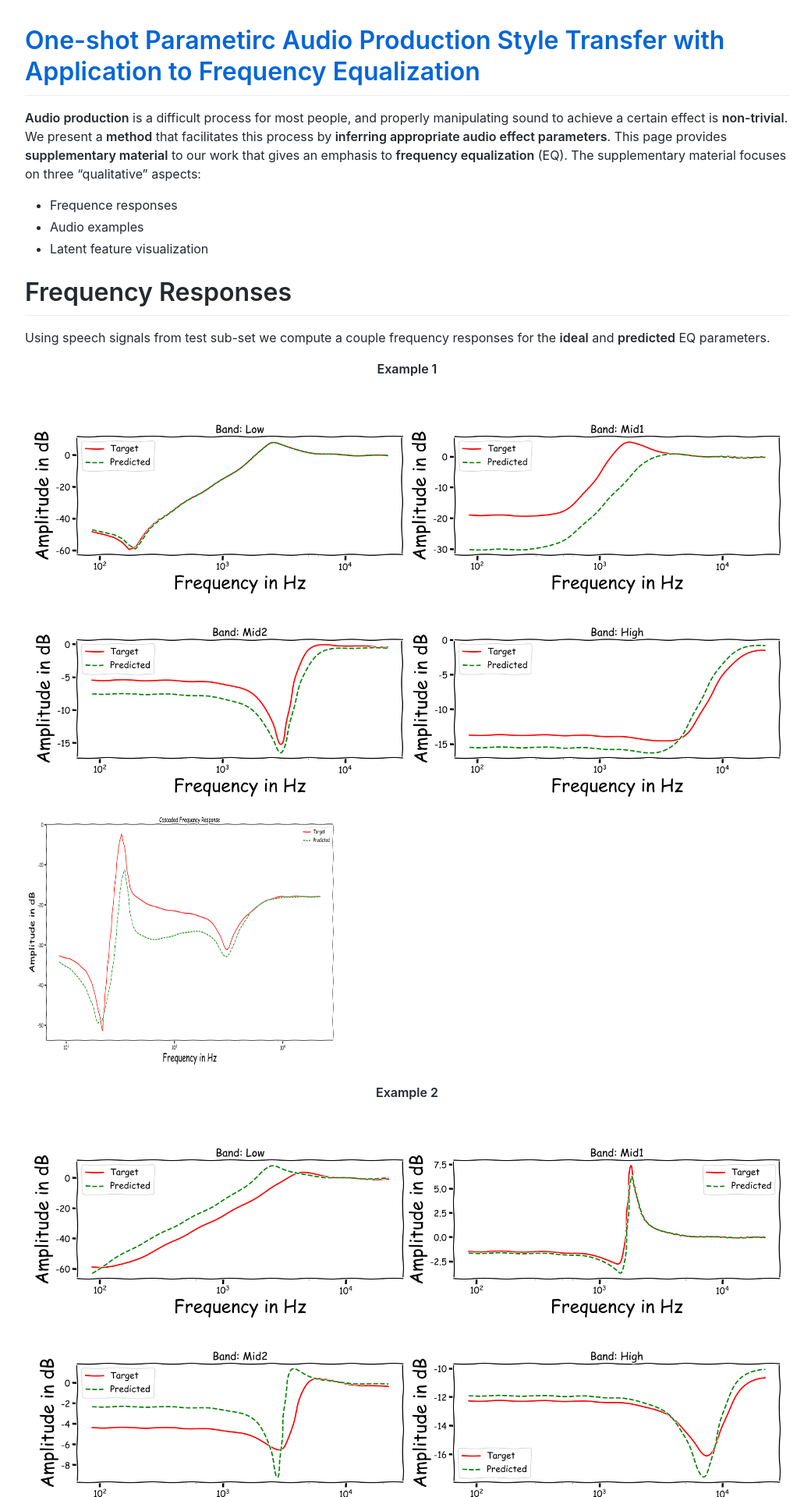
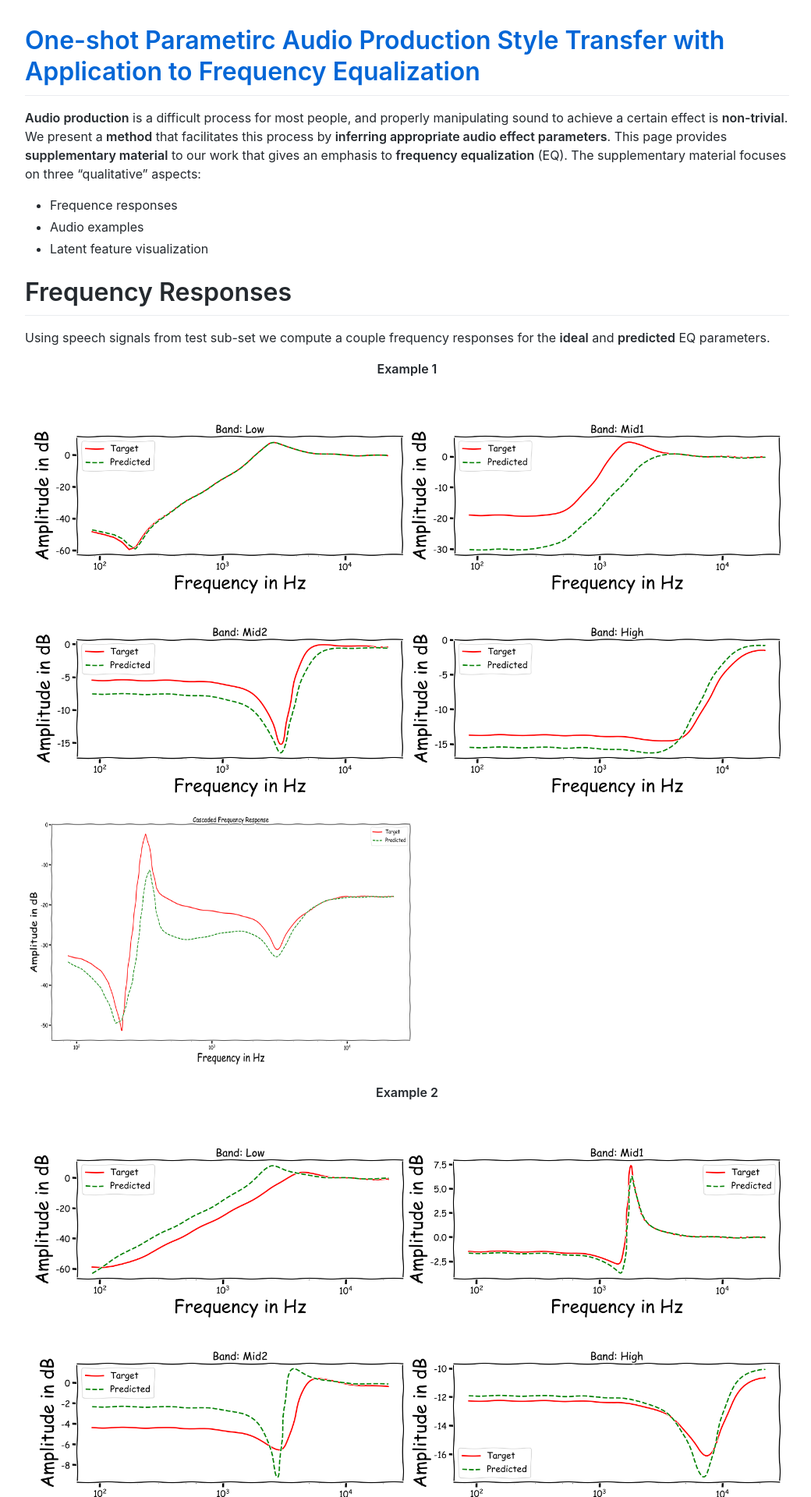
Before and after one commit to Js-Mim/sp-demo, a Jekyll site: the page built from index.md, in a window 1280 px wide. Shown: the top 1920 px of the page at 78% size, without its empty margins (118-1158 px from the left). Built offline with Jekyll 4.4.1, drawn with Linux system fonts in a browser that asks for light colours; comment, search, counter and statistics services are not loaded.

```diff
--- a/index.md
+++ b/index.md
@@ -13,7 +13,7 @@
 <p align="center"> <b>Example 1</b></p>
 
 ![Example 1](https://raw.githubusercontent.com/Js-Mim/sp-demo/master/figures/f_r_a.png)
-<img align="center" src="https://raw.githubusercontent.com/Js-Mim/sp-demo/master/figures/f_r_a_cs.png" width="400" height="333" />
+<img align="center" src="https://raw.githubusercontent.com/Js-Mim/sp-demo/master/figures/f_r_a_cs.png" width="500" height="333" />
 
 
 <p align="center"> <b>Example 2</b></p>
```
